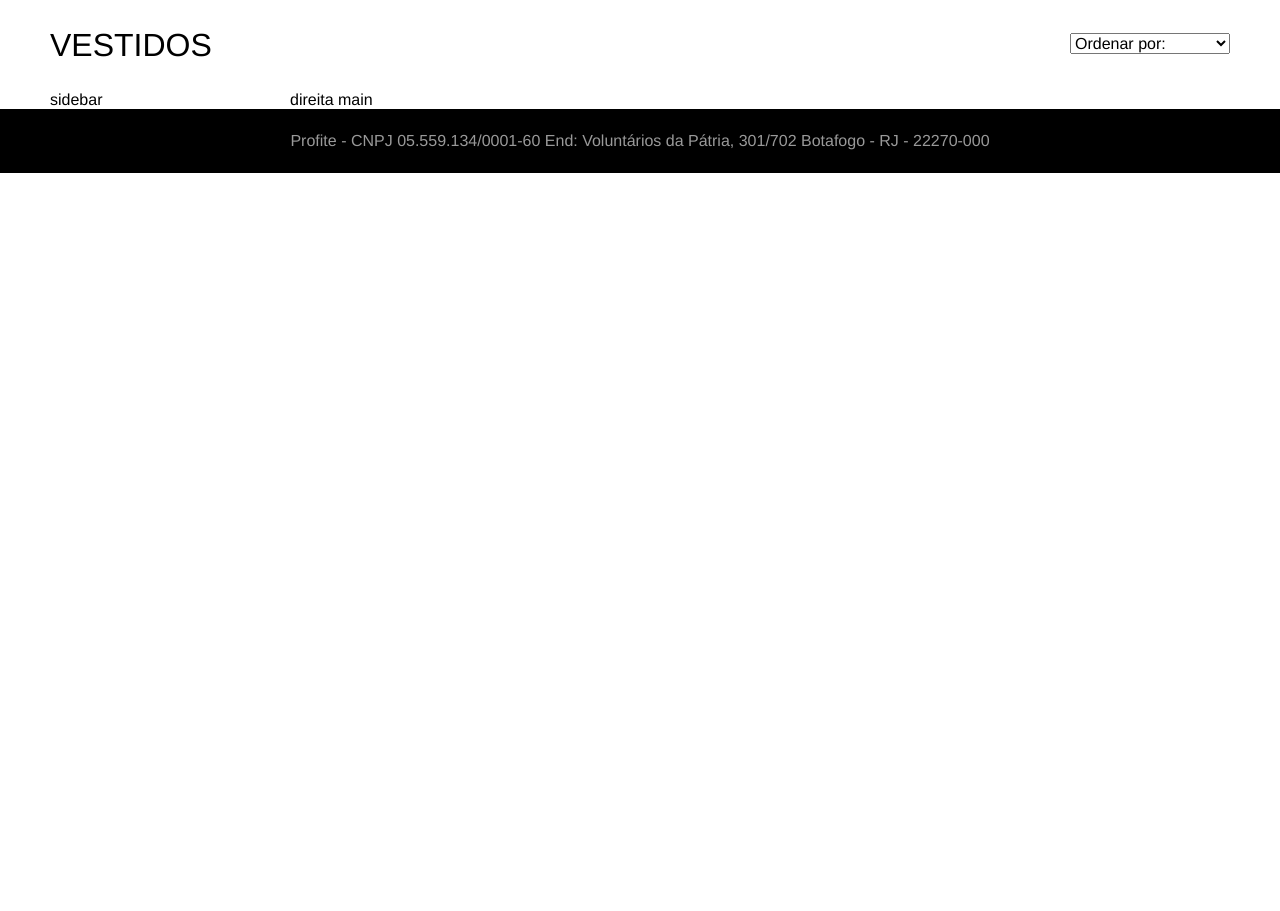
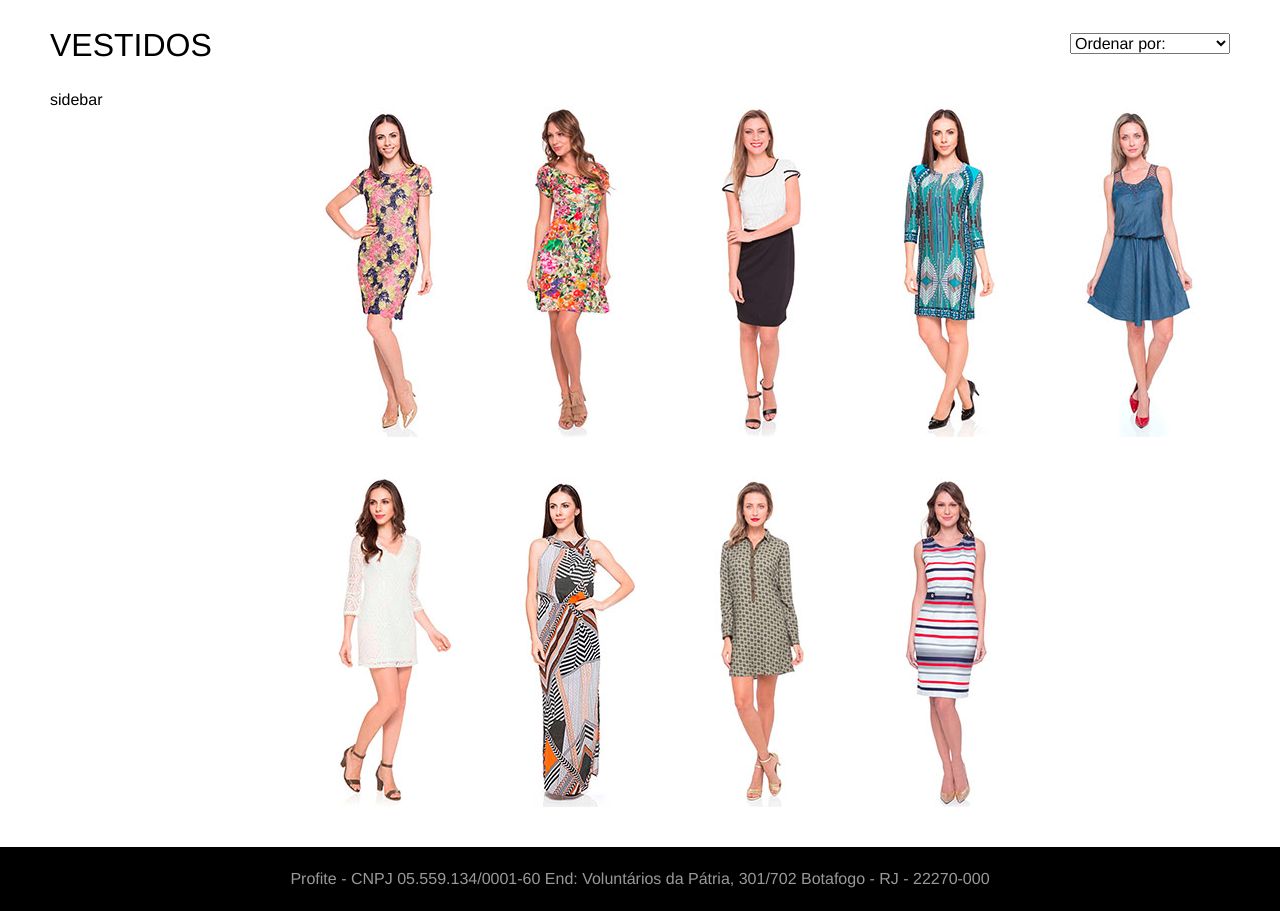
Before and after one commit to profite/get-devs, a PHP site: page / in a window 1280 px wide. Shown: the part 111-1022 px from the top of the page. Before the commit the page ends 284 px from the top, so only its background shows below. Run offline with PHP 8.4, Linux system fonts and the light colour scheme; some libraries are stand-ins or nearby versions; some web fonts are replaced.

Commit message:
Diretório de imagens (produto) movido para dentro da pasta assets. Criação do primeiro .json de leitura de produtos. Adição do getJSON para ler os produtos.

```diff
--- a/assets/css/main.css
+++ b/assets/css/main.css
@@ -104,6 +104,14 @@ main .inner-top {
         width: 100%; }
     main .inner-top .inner-top-btn .inner-top-btn-right {
       border-left: none; }
+main .main-products-list {
+  list-style: none;
+  padding: 0; }
+  main .main-products-list .main-products-list-items {
+    padding-bottom: 40px; }
+    main .main-products-list .main-products-list-items img {
+      display: block;
+      margin: 0 auto; }
 
 footer {
   background-color: #000000;
--- /dev/null
+++ b/assets/js/produtos.json
@@ -0,0 +1,11 @@
+{
+    "assets/img/produtos/bata-bordada-floral.jpg"   : "Bata Bordada Floral",
+    "assets/img/produtos/bata-bordada.jpg"          : "Bata Bordada",
+    "assets/img/produtos/conjunto-social.jpg"       : "Conjunto Social",
+    "assets/img/produtos/verstido-texturizado.jpg"  : "Verstido Texturizado",
+    "assets/img/produtos/vestido-azul.jpg"          : "Bata Bordada Floral",
+    "assets/img/produtos/vestido-branco-basico.jpg" : "Vestido Branco Basico",
+    "assets/img/produtos/vestido-comteporaneo.jpg"  : "Vestido Comteporaneo",
+    "assets/img/produtos/vestido-floral-pequeno.jpg": "Vestido Floral Pequeno",
+    "assets/img/produtos/vestido-listrado.jpg"      : "Vestido Listrado"
+}
--- /dev/null
+++ b/assets/js/produtos/carrega-produtos.js
@@ -0,0 +1,13 @@
+$.getJSON("assets/js/produtos.json", function (data) {
+    var items = [];
+    $.each(data, function (id, title) {
+        items.push('<li class="grid-20 mobile-grid-50 main-products-list-items">\n\
+                        <img src="' + id + '" title="' + title + '" >\n\
+                    </li>');
+    });
+
+    $("<ul/>", {
+        "class": "main-products-list",
+        html: items.join("")
+    }).appendTo("#main-products");
+});
--- a/assets/sass/_theme.scss
+++ b/assets/sass/_theme.scss
@@ -60,6 +60,19 @@ main{
 
         }
     }
+    .main-products-list{
+        list-style: none;
+        padding: 0;
+
+        .main-products-list-items{
+            padding-bottom: 40px;
+
+            img{
+                display: block;
+                margin: 0 auto;
+            }
+        }
+    }
 }
 footer{
     @include background-color($black);
--- a/index.html
+++ b/index.html
@@ -13,7 +13,10 @@ and open the template in the editor.
         <link rel="shortcut icon" type="image/x-icon" href="./assets/img/favicon/favicon-32x32.png" sizes="32x32">
         <link href="assets/css/grid-responsive.css" rel="stylesheet" type="text/css"/>
         <link href="assets/css/main.css" rel="stylesheet" type="text/css"/>
+        <script src="node_modules/jquery/dist/jquery.min.js"></script>
+
         <meta name="viewport" content="width=device-width, initial-scale=1, minimum-scale=1,maximum-scale=1"/>
+
     </head>
     <body>
 
@@ -55,7 +58,7 @@ and open the template in the editor.
                 </div>
             </aside>
             <main>
-                <section class="inner-top hide-on-desktop mobile-grid-100 grid-80">
+                <section class="inner-top hide-on-desktop mobile-grid-100 grid-80" id="main-sidebar">
                     <div class="hide-on-desktop">
                         <h1>VESTIDOS</h1>
                     </div>
@@ -70,17 +73,17 @@ and open the template in the editor.
                     </div>
 
                 </section>
-                <section class="grid-80 hide-on-mobile">
-                    direita main
-                </section>
+                <section class="grid-80" id="main-products"></section>
             </main>
         </div>
         <footer>
             <p>
                 Profite - CNPJ 05.559.134/0001-60
-                End: Voluntários da Pátria, 301/702 Botafogo - RJ - 22270-000</span>
+                End: Voluntários da Pátria, 301/702 Botafogo - RJ - 22270-000
             </p>
             <div class="clearfix"></div>
         </footer>
+
+        <script src="assets/js/produtos/carrega-produtos.js"></script>
     </body>
 </html>
```
Also changed, not shown: assets/img/produtos/bata-bordada-floral.jpg (renamed from produtos/bata-bordada-floral.jpg), assets/img/produtos/bata-bordada.jpg (renamed from produtos/bata-bordada.jpg), assets/img/produtos/conjunto-social.jpg (renamed from produtos/conjunto-social.jpg), assets/img/produtos/verstido-texturizado.jpg (renamed from produtos/verstido-texturizado.jpg), assets/img/produtos/vestido-azul.jpg (renamed from produtos/vestido-azul.jpg), assets/img/produtos/vestido-branco-basico.jpg (renamed from produtos/vestido-branco-basico.jpg), assets/img/produtos/vestido-comteporaneo.jpg (renamed from produtos/vestido-comteporaneo.jpg), assets/img/produtos/vestido-floral-pequeno.jpg (renamed from produtos/vestido-floral-pequeno.jpg), assets/img/produtos/vestido-listrado.jpg (renamed from produtos/vestido-listrado.jpg), 1 other file.
